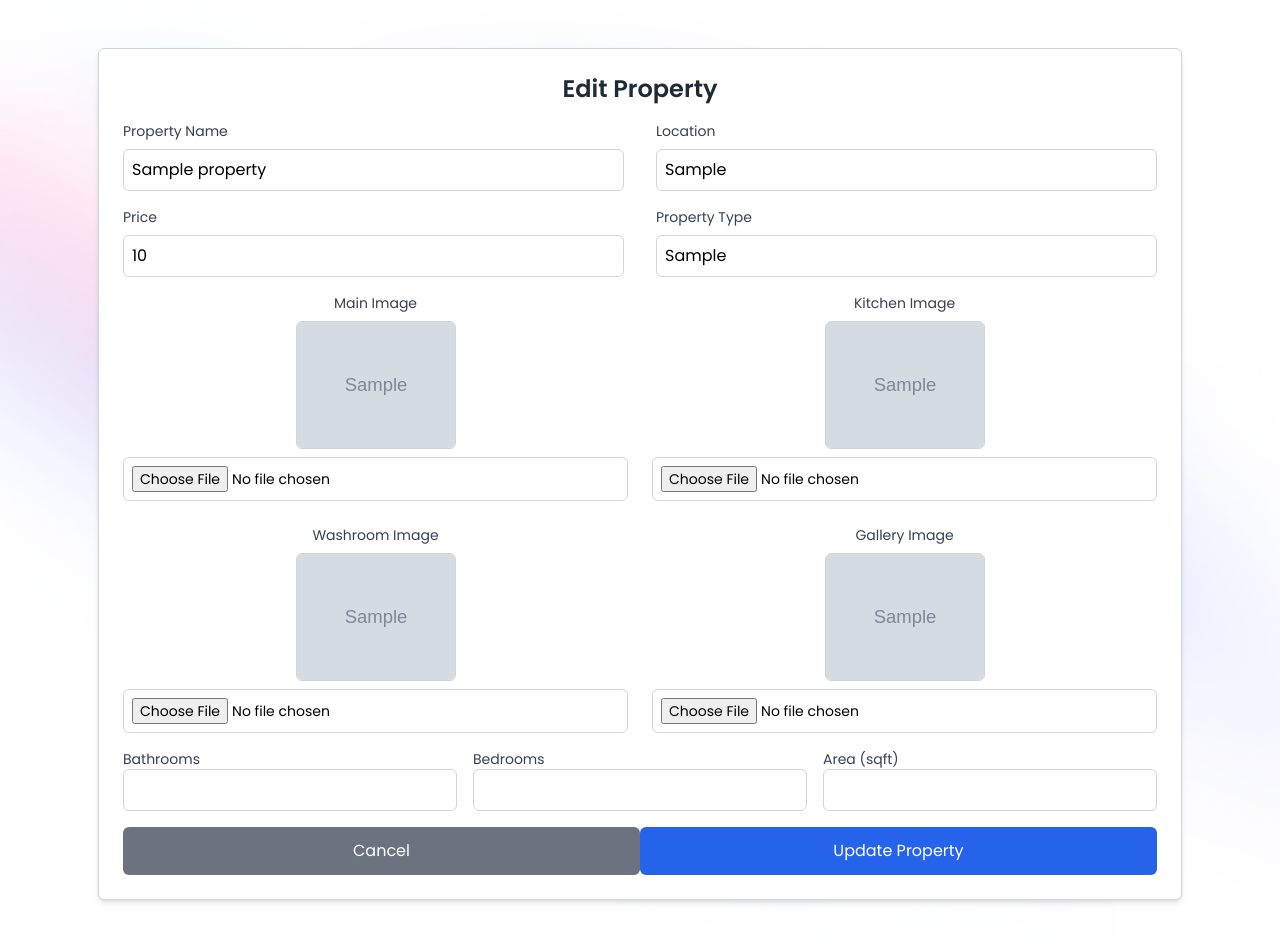
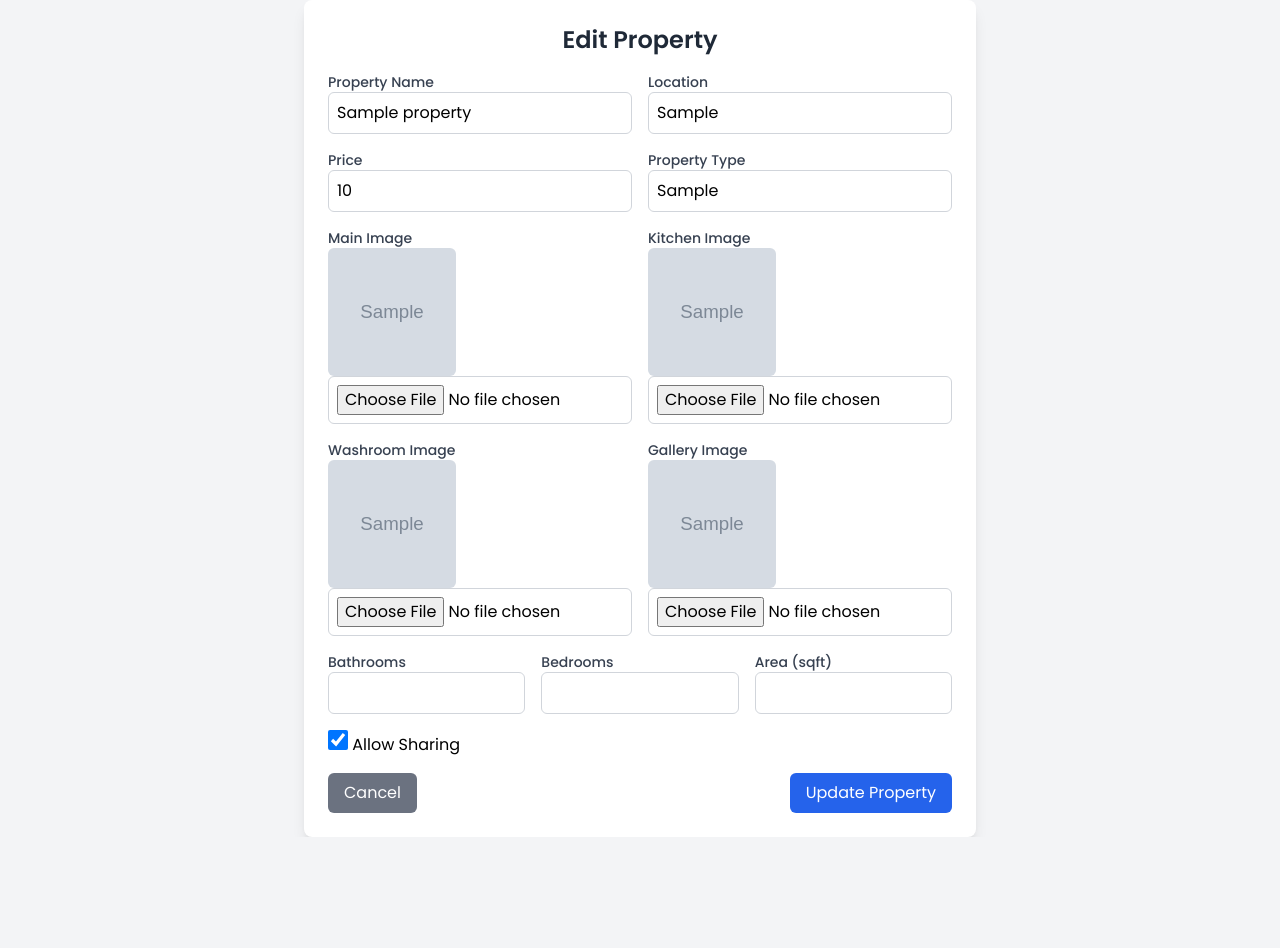
Before and after one commit to Niraj-Paswan/stay, a PHP site: page /admin/edit_property.php?id=1 in a window 1280 px wide. After the commit the page ends 837 px from the top, so only its background shows below. Run offline with PHP 8.4, Linux system fonts and the light colour scheme; tables that the repository leaves empty or names only in its code hold one stand-in row (values such as "Sample post"); grey boxes marked "Sample" are stand-in pictures; some libraries are stand-ins or nearby versions.

Commit message:
enhanced the UI

```diff
--- a/admin/edit_property.php
+++ b/admin/edit_property.php
@@ -1,6 +1,14 @@
 <?php
 // Database connection
-include '../Database/dbconfig.php';
+$host = "localhost:3307";
+$username = "root";
+$password = "";
+$database = "stayease";
+
+$conn = new mysqli($host, $username, $password, $database);
+if ($conn->connect_error) {
+    die("Connection failed: " . $conn->connect_error);
+}
 
 // Check if form is submitted
 if ($_SERVER["REQUEST_METHOD"] == "POST") {
@@ -44,33 +52,25 @@ if ($_SERVER["REQUEST_METHOD"] == "POST") {
             $new_images[$column] = $existing_images[$column]; // Keep old image if no new one uploaded
         }
     }
+    $is_sharable = isset($_POST['is_sharable']) ? 1 : 0;
 
-    // Update query with images
+
+    // Update query
     $sql = "UPDATE properties SET
     property_name=?, property_location=?, property_price=?,
     latitude=?, longitude=?, property_type=?,
-                bathrooms=?, bedrooms=?, area=?,
+    bathrooms=?, bedrooms=?, area=?, is_sharable=?,
     main_image=?, kitchen_img=?, washroom_img=?, gallery_img=?
     WHERE id=?";
 
 $stmt = $conn->prepare($sql);
-    $stmt->bind_param(
-        "ssisssiiissssi",
-        $property_name,
-        $property_location,
-        $property_price,
-        $latitude,
-        $longitude,
-        $property_type,
-        $bathrooms,
-        $bedrooms,
-        $area,
-        $new_images['main_image'],
-        $new_images['kitchen_img'],
-        $new_images['washroom_img'],
-        $new_images['gallery_img'],
-        $id
-    );
+$stmt->bind_param("ssisssiiiissssi",
+    $property_name, $property_location, $property_price,
+    $latitude, $longitude, $property_type,
+    $bathrooms, $bedrooms, $area, $is_sharable, // Now correctly setting is_sharable
+    $new_images['main_image'], $new_images['kitchen_img'],
+    $new_images['washroom_img'], $new_images['gallery_img'], $id);
+
 
     if ($stmt->execute()) {
         echo "<script>alert('Property updated successfully!'); window.location.href='dashboard.php';</script>";
@@ -102,85 +102,63 @@ $conn->close();
 
 <!DOCTYPE html>
 <html lang="en">
-
 <head>
     <meta charset="UTF-8">
     <meta name="viewport" content="width=device-width, initial-scale=1.0">
     <title>Edit Property</title>
-    <!-- Link to Tailwind CSS -->
-    <link rel="stylesheet" href="../assets/css/styles.css" />
-    <link rel="shortcut icon" href="../assets/img/stayease logo.svg" type="image/x-icon" />
-    <!-- Font Awesome for icons -->
-    <link rel="stylesheet" href="https://site-assets.fontawesome.com/releases/v6.5.1/css/all.css" />
-    <!-- Google Fonts for Poppins -->
-    <link href="https://fonts.googleapis.com/css2?family=Poppins:wght@400;600&display=swap" rel="stylesheet" />
-    <style>
-        body {
-            background-image: url("../assets/img/beams-home@95.jpg");
-            background-size: cover;
-            background-position: center;
-        }
-    </style>
+    <script src="https://cdn.tailwindcss.com"></script>
+        <!-- Google Fonts: Poppins -->
+        <link href="https://fonts.googleapis.com/css2?family=Poppins:wght@400;500;600&display=swap" rel="stylesheet">
+    <link rel="stylesheet" href="../assets/css/styles.css">
 </head>
+<body class="bg-gray-100 flex justify-center items-center min-h-screen font-Nrj-fonts">
 
-<body class="bg-gray-100 flex justify-center items-center min-h-screen font-Nrj-fonts p-12">
-
-    <div class="bg-white p-6 rounded-md shadow-md w-[60%]  border-[1.5px] border-gray-300">
+    <div class="bg-white p-6 rounded-lg shadow-lg w-full max-w-2xl">
         <h2 class="text-2xl font-semibold text-gray-800 mb-4 text-center">Edit Property</h2>
         <form method="POST" enctype="multipart/form-data" class="space-y-4">
             <input type="hidden" name="id" value="<?php echo $property['id']; ?>">
 
-            <div class="grid grid-cols-2 gap-8">
+            <div class="grid grid-cols-2 gap-4">
                 <div>
-                    <label class="block text-sm font-medium text-gray-700 mb-2">Property Name</label>
+                    <label class="block text-sm font-medium text-gray-700">Property Name</label>
                     <input type="text" name="property_name" value="<?php echo $property['property_name']; ?>" required
                            class="w-full border border-gray-300 p-2 rounded-md">
                 </div>
 
                 <div>
-                    <label class="block text-sm font-medium text-gray-700 mb-2">Location</label>
-                    <input type="text" name="property_location" value="<?php echo $property['property_location']; ?>"
-                        required class="w-full border border-gray-300 p-2 rounded-md">
+                    <label class="block text-sm font-medium text-gray-700">Location</label>
+                    <input type="text" name="property_location" value="<?php echo $property['property_location']; ?>" required
+                           class="w-full border border-gray-300 p-2 rounded-md">
                 </div>
             </div>
 
-            <div class="grid grid-cols-2 gap-8">
+            <div class="grid grid-cols-2 gap-4">
                 <div>
-                    <label class="block text-sm font-medium text-gray-700 mb-2">Price</label>
-                    <input type="number" name="property_price" value="<?php echo $property['property_price']; ?>"
-                        required class="w-full border border-gray-300 p-2 rounded-md">
+                    <label class="block text-sm font-medium text-gray-700">Price</label>
+                    <input type="number" name="property_price" value="<?php echo $property['property_price']; ?>" required
+                           class="w-full border border-gray-300 p-2 rounded-md">
                 </div>
 
                 <div>
-                    <label class="block text-sm font-medium text-gray-700 mb-2">Property Type</label>
+                    <label class="block text-sm font-medium text-gray-700">Property Type</label>
                     <input type="text" name="property_type" value="<?php echo $property['property_type']; ?>" required
                            class="w-full border border-gray-300 p-2 rounded-md">
                 </div>
             </div>
 
             <!-- Image Upload Section -->
-            <div class="grid grid-cols-2 gap-6">
+            <div class="grid grid-cols-2 gap-4">
                 <?php
-                $images = [
-                    'main_image' => 'Main Image',
-                    'kitchen_img' => 'Kitchen Image',
-                    'washroom_img' => 'Washroom Image',
-                    'gallery_img' => 'Gallery Image'
-                ];
-
+                $images = ['main_image' => 'Main Image', 'kitchen_img' => 'Kitchen Image', 'washroom_img' => 'Washroom Image', 'gallery_img' => 'Gallery Image'];
                 foreach ($images as $column => $label) {
-                    echo '<div class="flex flex-col items-center">';
-                    echo '<label class="block text-sm font-medium text-gray-700 mb-2 text-center">' . $label . '</label>';
-                    echo '<div class="w-40 h-32 overflow-hidden border border-gray-300 rounded-md flex items-center justify-center bg-gray-100">';
-                    echo '<img src="../public/' . $property[$column] . '" class="max-w-full h-full object-contain">';
-                    echo '</div>';
-                    echo '<input type="file" name="' . $column . '" class="mt-2 border border-gray-300 p-2 rounded-md text-sm w-full">';
+                    echo '<div>';
+                    echo '<label class="block text-sm font-medium text-gray-700">' . $label . '</label>';
+                    echo '<img src="../public/' . $property[$column] . '" class="w-32 h-32 object-cover rounded-md">';
+                    echo '<input type="file" name="' . $column . '" class="w-full border border-gray-300 p-2 rounded-md">';
                     echo '</div>';
                 }
                 ?>
             </div>
-
-
 
             <div class="grid grid-cols-3 gap-4">
                 <div>
@@ -201,21 +179,22 @@ $conn->close();
                            class="w-full border border-gray-300 p-2 rounded-md">
                 </div>
             </div>
+            <div>
+            <input type="checkbox" name="is_sharable" value="1"
+            <?php echo ($property['is_sharable'] == 1 ? 'checked' : ''); ?>
+            class="w-5 h-5 border-gray-300 rounded"> Allow Sharing
 
-            <div class="flex justify-center items-center gap-12 mt-8">
-                <a href="dashboard.php"
-                    class="px- py-3 bg-gray-500 text-white rounded-md hover:bg-gray-600 text-center w-full">
-                    Cancel
-                </a>
-                <button type="submit"
-                    class="px-24 py-3 bg-blue-600 text-white rounded-md hover:bg-blue-700 text-center w-full">
+            </div>
+
+
+            <div class="flex justify-between mt-4">
+                <a href="dashboard.php" class="px-4 py-2 bg-gray-500 text-white rounded-md hover:bg-gray-600">Cancel</a>
+                <button type="submit" class="px-4 py-2 bg-blue-600 text-white rounded-md hover:bg-blue-700">
                     Update Property
                 </button>
             </div>
-
         </form>
     </div>
 
 </body>
-
 </html>
```
Lines whose indentation alone changed are shown as unchanged.
